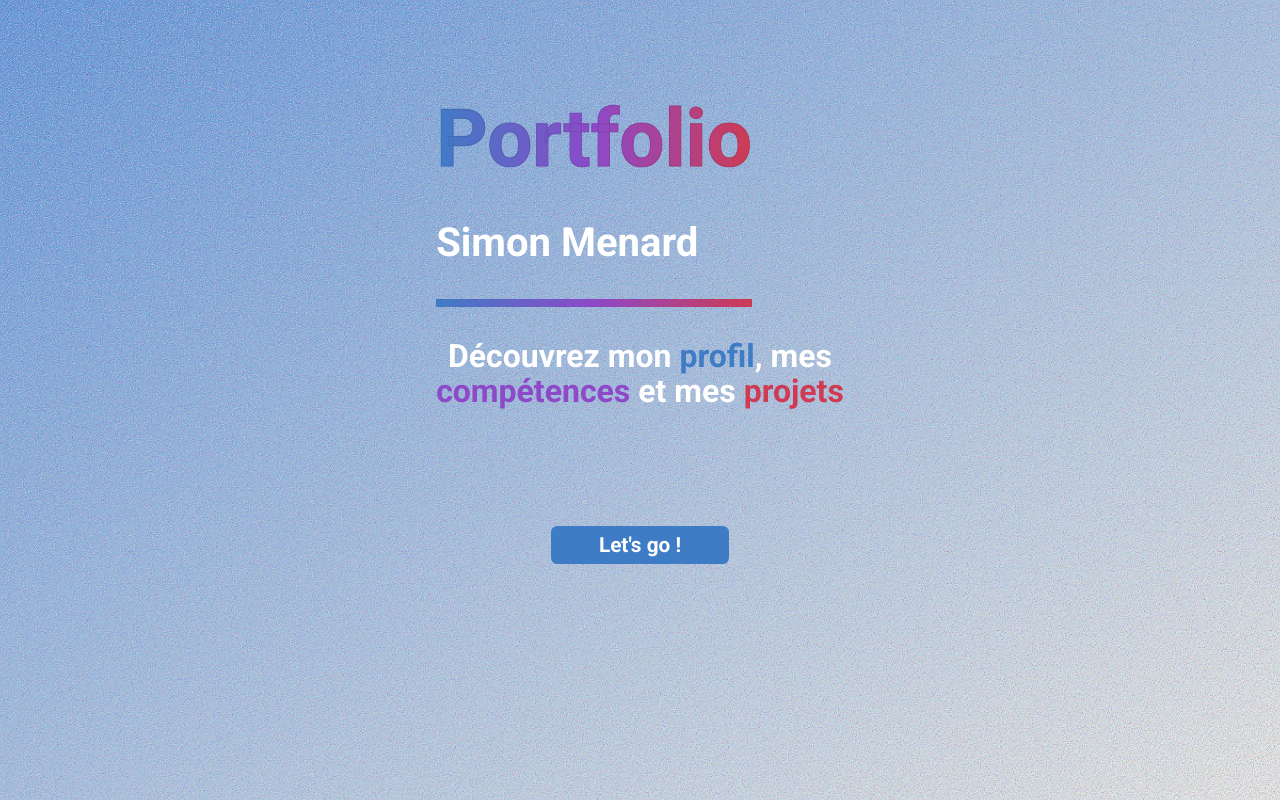
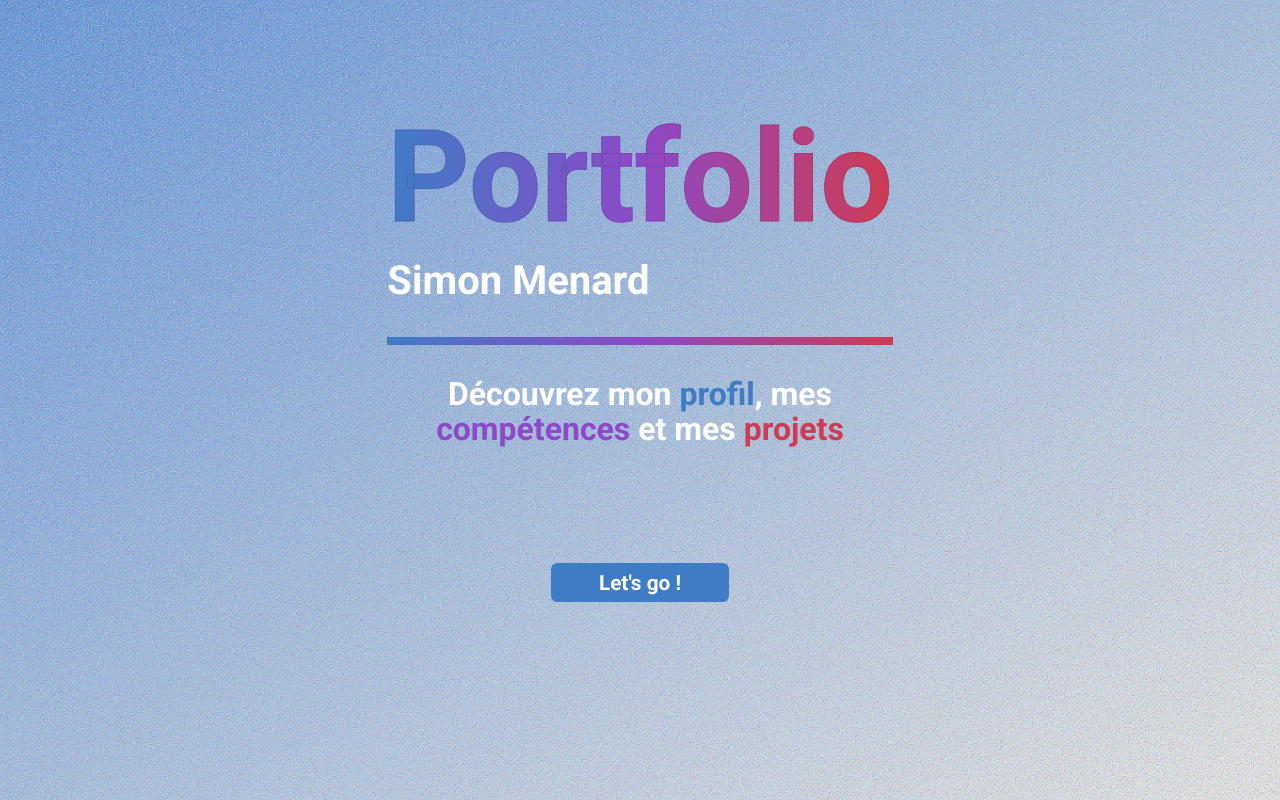
Before and after one commit to SimardCodeTard/portfolio_new, a Next.js app: page / in a window 1280 px wide. Built offline with nearby package versions, Linux system fonts and the light colour scheme.

Commit message:
fix(landing): title size

```diff
--- a/app/globals.css
+++ b/app/globals.css
@@ -33,7 +33,7 @@ body {
 }
 
 h1 {
-  font-size: clamp(4rem, 5rem, 8rem);
+  font-size: clamp(8rem, 5rem, 8rem);
   font-weight: 550;
   line-height: 9rem;
 }
```
